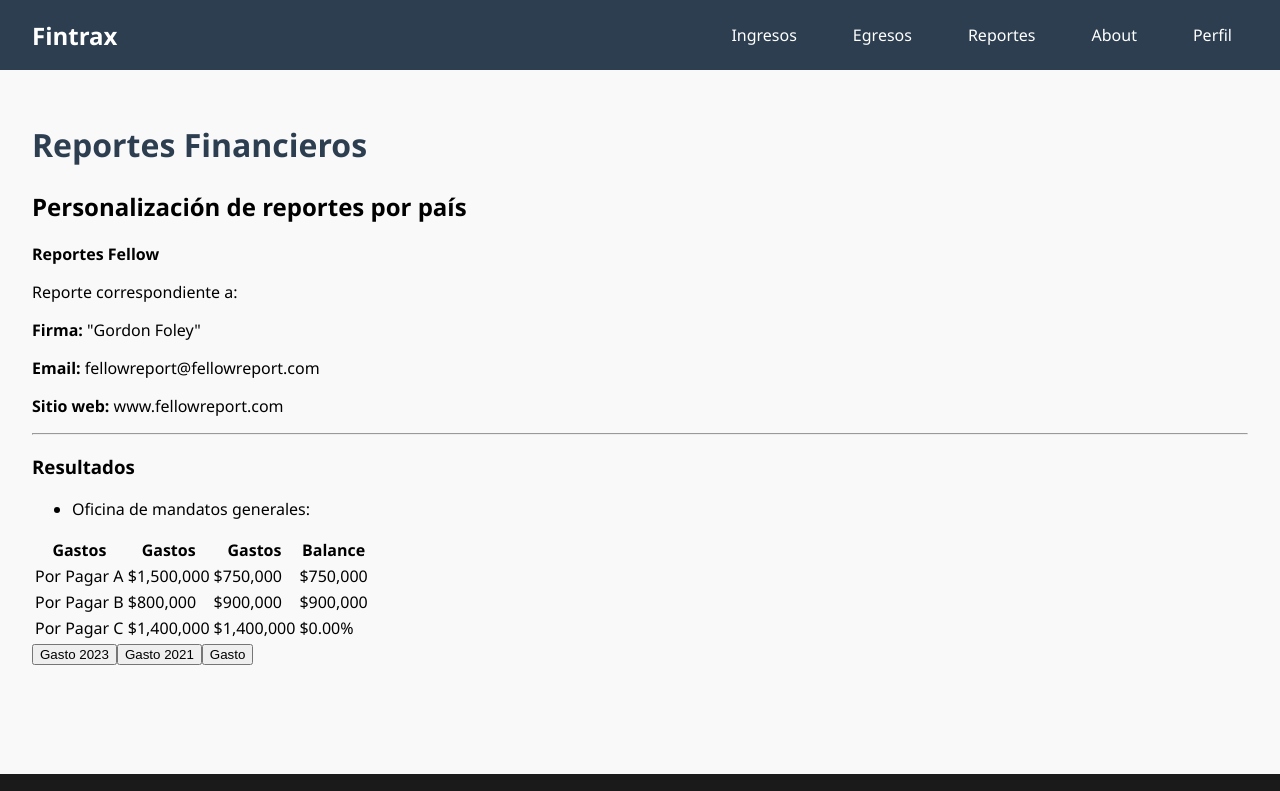
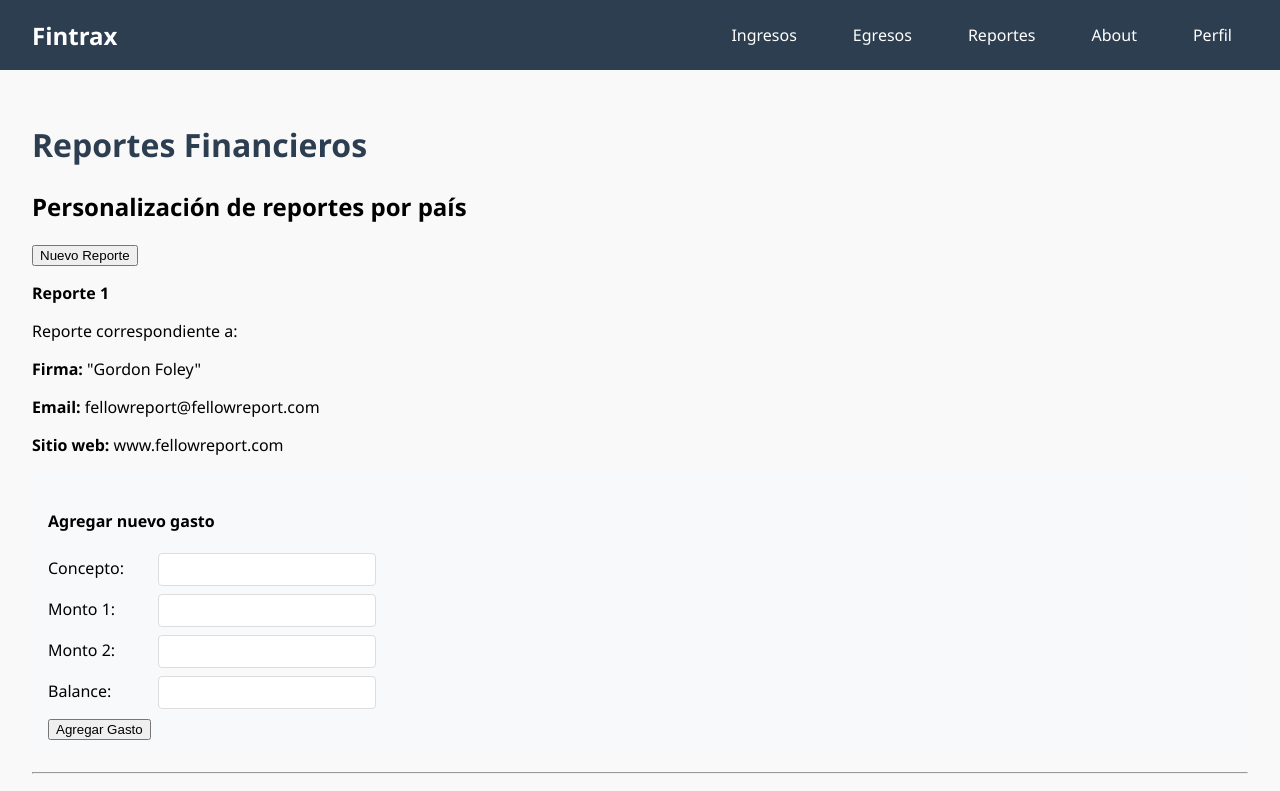
Before and after one commit to Pattoxd45/-Plataforma-para-Control-de-Ingresos-y-Egresos-por-Proyecto, a React (Create React App) app in the folder fintrax/: page /reportes in a window 1280 px wide. Shown: the top 791 px of the page. Built offline with nearby package versions, Linux system fonts and the light colour scheme.

Commit message:
cambios a archivos varios por problemas  con los merge y datos locales
error  en los  commits y los push, muchos errores  de conflicto en los merge entre rama valdes y main, datos perdidos, asi que para solucion momentanea, commits directamente en la rama main

```diff
--- a/fintrax/src/components/egresos.jsx
+++ b/fintrax/src/components/egresos.jsx
@@ -14,14 +14,14 @@ const Egresos = () => {
           <p>Propuesta</p>
           <ul>
             <li>Monitorizar empresa</li>
-            <li>Modelo</li>
-            <li>Nombrar empresa</li>
-            <li>Aplicar</li>
+            <li>Modelo de negocio</li>
+            <li>Nombre de empresa</li>
+            <li>Aplicar filtros</li>
             <li>Uso específico</li>
             <li>Categoría</li>
             <li>Sistemas y valores</li>
-            <li>Distribución</li>
-            <li>Encontrar una empresa</li>
+            <li>Distribución geográfica</li>
+            <li>Buscar empresa</li>
           </ul>
         </div>
 
@@ -31,9 +31,9 @@ const Egresos = () => {
           <h3>Director Legal</h3>
           <p><strong>Funcionalidades disponibles:</strong></p>
           <ul>
-            <li>Capítulo digitalizado en gestión</li>
-            <li>Distribuidores para entrega de datos</li>
-            <li>Atender a un conjunto de usuarios</li>
+            <li>Documentación digitalizada en gestión</li>
+            <li>Distribuidores para entrega de información</li>
+            <li>Gestión de usuarios</li>
           </ul>
         </div>
       </section>
--- a/fintrax/src/components/perfil.jsx
+++ b/fintrax/src/components/perfil.jsx
@@ -4,7 +4,7 @@ import '../styles/perfil.css';
 const Perfil = () => {
   return (
     <div className="perfil-container">
-      <h1>CU</h1>
+      <h1>Perfil</h1>
 
       <section className="seccion-perfil">
         <h2>Mi Perfil</h2>
@@ -12,14 +12,14 @@ const Perfil = () => {
         <div className="informacion-personal">
           <h3>Información Personal</h3>
           <p><strong>Nombre:</strong> Carlos Ulloa</p>
-          <p><strong>Email:</strong> carlos@fintrax.com</p>
+          <p><strong>Correo electrónico:</strong> carlos@fintrax.com</p>
           <p><strong>Rol:</strong> Administrador</p>
         </div>
 
         <hr className="separador" />
 
         <div className="actividad-reciente">
-          <h3>Actividad</h3>
+          <h3>Actividad Reciente</h3>
           <p><strong>Último acceso:</strong> 15/06/2023 10:30 AM</p>
           <p><strong>Proyectos activos:</strong> 3</p>
         </div>
--- a/fintrax/src/components/reportes.jsx
+++ b/fintrax/src/components/reportes.jsx
@@ -1,7 +1,78 @@
-import React from 'react';
+import React, { useState } from 'react';
 import '../styles/reportes.css';
 
 const Reportes = () => {
+  const [reportes, setReportes] = useState([
+    {
+      id: 1,
+      firma: "Gordon Foley",
+      email: "fellowreport@fellowreport.com",
+      sitioWeb: "www.fellowreport.com",
+      gastos: [
+        { concepto: "Por Pagar A", monto1: 1500000, monto2: 750000, balance: 750000 },
+        { concepto: "Por Pagar B", monto1: 800000, monto2: 900000, balance: 900000 },
+        { concepto: "Por Pagar C", monto1: 1400000, monto2: 1400000, balance: 0 }
+      ]
+    }
+  ]);
+
+  const [nuevoReporte, setNuevoReporte] = useState({
+    firma: "",
+    email: "",
+    sitioWeb: ""
+  });
+
+  const [nuevoGasto, setNuevoGasto] = useState({
+    concepto: "",
+    monto1: "",
+    monto2: "",
+    balance: ""
+  });
+
+  const [reporteSeleccionado, setReporteSeleccionado] = useState(0);
+  const [mostrarFormulario, setMostrarFormulario] = useState(false);
+
+  const handleInputChange = (e) => {
+    const { name, value } = e.target;
+    setNuevoReporte(prev => ({ ...prev, [name]: value }));
+  };
+
+  const handleGastoChange = (e) => {
+    const { name, value } = e.target;
+    setNuevoGasto(prev => ({ ...prev, [name]: value }));
+  };
+
+  const agregarReporte = () => {
+    if (nuevoReporte.firma && nuevoReporte.email) {
+      const nuevo = {
+        id: reportes.length + 1,
+        firma: nuevoReporte.firma,
+        email: nuevoReporte.email,
+        sitioWeb: nuevoReporte.sitioWeb,
+        gastos: []
+      };
+      setReportes([...reportes, nuevo]);
+      setNuevoReporte({ firma: "", email: "", sitioWeb: "" });
+      setMostrarFormulario(false);
+    }
+  };
+
+  const agregarGasto = () => {
+    if (nuevoGasto.concepto && reporteSeleccionado >= 0) {
+      const gasto = {
+        concepto: nuevoGasto.concepto,
+        monto1: parseFloat(nuevoGasto.monto1),
+        monto2: parseFloat(nuevoGasto.monto2),
+        balance: parseFloat(nuevoGasto.balance)
+      };
+
+      const reportesActualizados = [...reportes];
+      reportesActualizados[reporteSeleccionado].gastos.push(gasto);
+      setReportes(reportesActualizados);
+      setNuevoGasto({ concepto: "", monto1: "", monto2: "", balance: "" });
+    }
+  };
+
   return (
     <div className="reportes-container">
       <h1>Reportes Financieros</h1>
@@ -9,12 +80,103 @@ const Reportes = () => {
       <section className="seccion-reportes">
         <h2>Personalización de reportes por país</h2>
 
-        <div className="reporte-fellow">
-          <p><strong>Reportes Fellow</strong></p>
+        <div className="botones-reportes">
+          <button
+            className="boton-gasto"
+            onClick={() => setMostrarFormulario(!mostrarFormulario)}
+          >
+            {mostrarFormulario ? 'Cancelar' : 'Nuevo Reporte'}
+          </button>
+        </div>
+
+        {mostrarFormulario && (
+          <div className="formulario-reporte">
+            <h3>Crear Nuevo Reporte</h3>
+            <div>
+              <label>Firma:</label>
+              <input
+                type="text"
+                name="firma"
+                value={nuevoReporte.firma}
+                onChange={handleInputChange}
+              />
+            </div>
+            <div>
+              <label>Email:</label>
+              <input
+                type="email"
+                name="email"
+                value={nuevoReporte.email}
+                onChange={handleInputChange}
+              />
+            </div>
+            <div>
+              <label>Sitio Web:</label>
+              <input
+                type="text"
+                name="sitioWeb"
+                value={nuevoReporte.sitioWeb}
+                onChange={handleInputChange}
+              />
+            </div>
+            <button onClick={agregarReporte}>Guardar Reporte</button>
+          </div>
+        )}
+
+        {reportes.map((reporte, index) => (
+          <div key={reporte.id} className="reporte-fellow">
+            <p><strong>Reporte {reporte.id}</strong></p>
             <p>Reporte correspondiente a:</p>
-          <p><strong>Firma:</strong> "Gordon Foley"</p>
-          <p><strong>Email:</strong> fellowreport@fellowreport.com</p>
-          <p><strong>Sitio web:</strong> www.fellowreport.com</p>
+            <p><strong>Firma:</strong> "{reporte.firma}"</p>
+            <p><strong>Email:</strong> {reporte.email}</p>
+            <p><strong>Sitio web:</strong> {reporte.sitioWeb}</p>
+
+            <div className="formulario-gasto">
+              <h4>Agregar nuevo gasto</h4>
+              <div>
+                <label>Concepto:</label>
+                <input
+                  type="text"
+                  name="concepto"
+                  value={nuevoGasto.concepto}
+                  onChange={handleGastoChange}
+                />
+              </div>
+              <div>
+                <label>Monto 1:</label>
+                <input
+                  type="number"
+                  name="monto1"
+                  value={nuevoGasto.monto1}
+                  onChange={handleGastoChange}
+                />
+              </div>
+              <div>
+                <label>Monto 2:</label>
+                <input
+                  type="number"
+                  name="monto2"
+                  value={nuevoGasto.monto2}
+                  onChange={handleGastoChange}
+                />
+              </div>
+              <div>
+                <label>Balance:</label>
+                <input
+                  type="number"
+                  name="balance"
+                  value={nuevoGasto.balance}
+                  onChange={handleGastoChange}
+                />
+              </div>
+              <button
+                onClick={() => {
+                  setReporteSeleccionado(index);
+                  agregarGasto();
+                }}
+              >
+                Agregar Gasto
+              </button>
             </div>
 
             <hr className="separador" />
@@ -29,41 +191,27 @@ const Reportes = () => {
                 <table className="tabla-financiera">
                   <thead>
                     <tr>
-                  <th>Gastos</th>
+                      <th>Concepto</th>
                       <th>Gastos</th>
                       <th>Gastos</th>
                       <th>Balance</th>
                     </tr>
                   </thead>
                   <tbody>
-                <tr>
-                  <td>Por Pagar A</td>
-                  <td>$1,500,000</td>
-                  <td>$750,000</td>
-                  <td>$750,000</td>
+                    {reporte.gastos.map((gasto, i) => (
+                      <tr key={i}>
+                        <td>{gasto.concepto}</td>
+                        <td>${gasto.monto1.toLocaleString()}</td>
+                        <td>${gasto.monto2.toLocaleString()}</td>
+                        <td>${gasto.balance.toLocaleString()}</td>
                       </tr>
-                <tr>
-                  <td>Por Pagar B</td>
-                  <td>$800,000</td>
-                  <td>$900,000</td>
-                  <td>$900,000</td>
-                </tr>
-                <tr>
-                  <td>Por Pagar C</td>
-                  <td>$1,400,000</td>
-                  <td>$1,400,000</td>
-                  <td>$0.00%</td>
-                </tr>
+                    ))}
                   </tbody>
                 </table>
               </div>
-
-          <div className="botones-reportes">
-            <button className="boton-gasto">Gasto 2023</button>
-            <button className="boton-gasto">Gasto 2021</button>
-            <button className="boton-gasto">Gasto</button>
             </div>
           </div>
+        ))}
       </section>
     </div>
   );
--- a/fintrax/src/styles/reportes.css
+++ b/fintrax/src/styles/reportes.css
@@ -22,6 +22,10 @@
   font-size: 1.5rem;
   color: #2c3e50;
   margin-bottom: 1rem;
+}
+
+.reportes-fellow {
+  margin-bottom: 2rem;
 }
 
 .reportes-fellow p {
@@ -83,7 +87,7 @@
 .reportes-botones {
   display: flex;
   gap: 1rem;
-  margin-top: 1rem;
+  margin: 1rem 0;
 }
 
 .reportes-boton {
@@ -99,3 +103,27 @@
 .reportes-boton:hover {
   background-color: #2980b9;
 }
+
+.formulario-reporte, .formulario-gasto {
+  background-color: #f8f9fa;
+  padding: 1rem;
+  border-radius: 5px;
+  margin: 1rem 0;
+}
+
+.formulario-reporte div, .formulario-gasto div {
+  margin-bottom: 0.5rem;
+}
+
+.formulario-reporte label, .formulario-gasto label {
+  display: inline-block;
+  width: 100px;
+  margin-right: 10px;
+}
+
+.formulario-reporte input, .formulario-gasto input {
+  padding: 0.5rem;
+  border: 1px solid #ddd;
+  border-radius: 4px;
+  width: 200px;
+}
```
Lines whose indentation alone changed are shown as unchanged.
